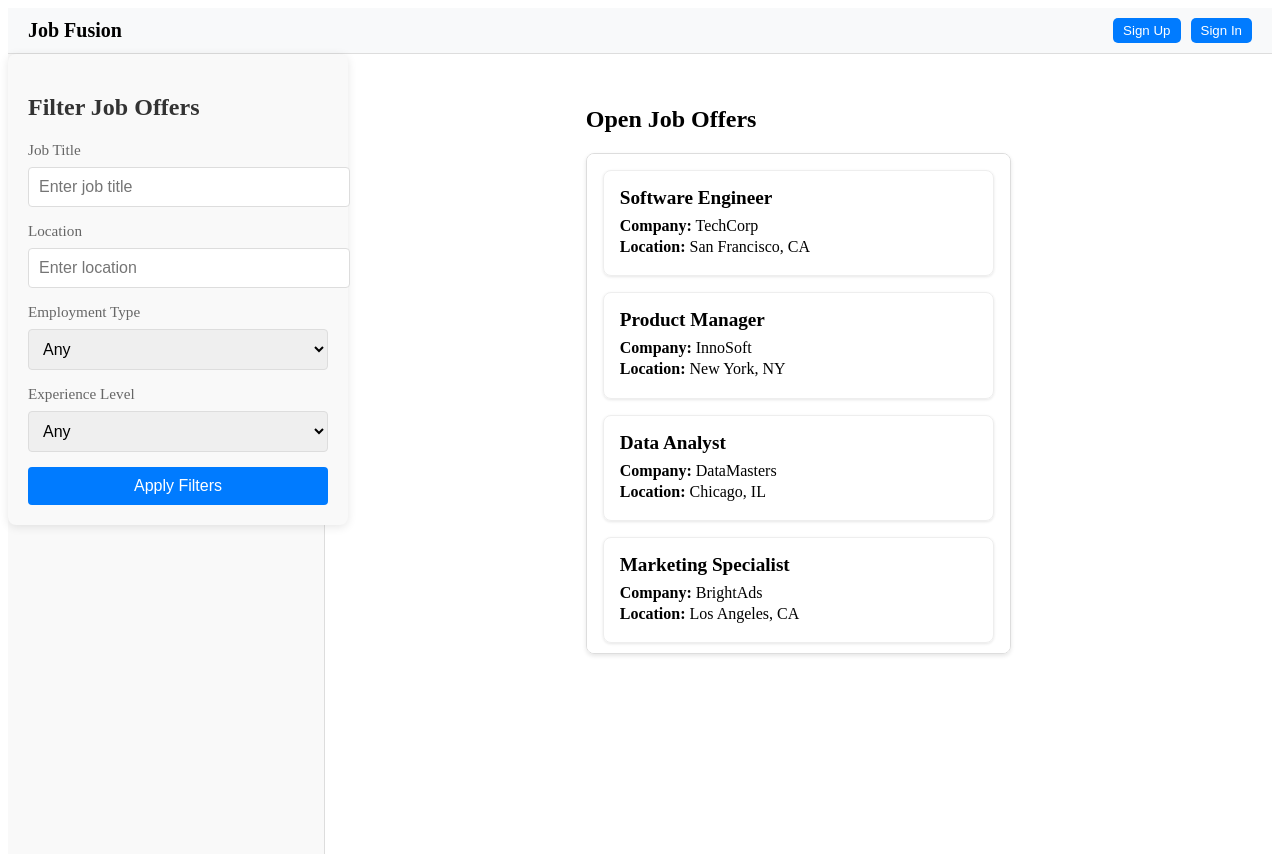
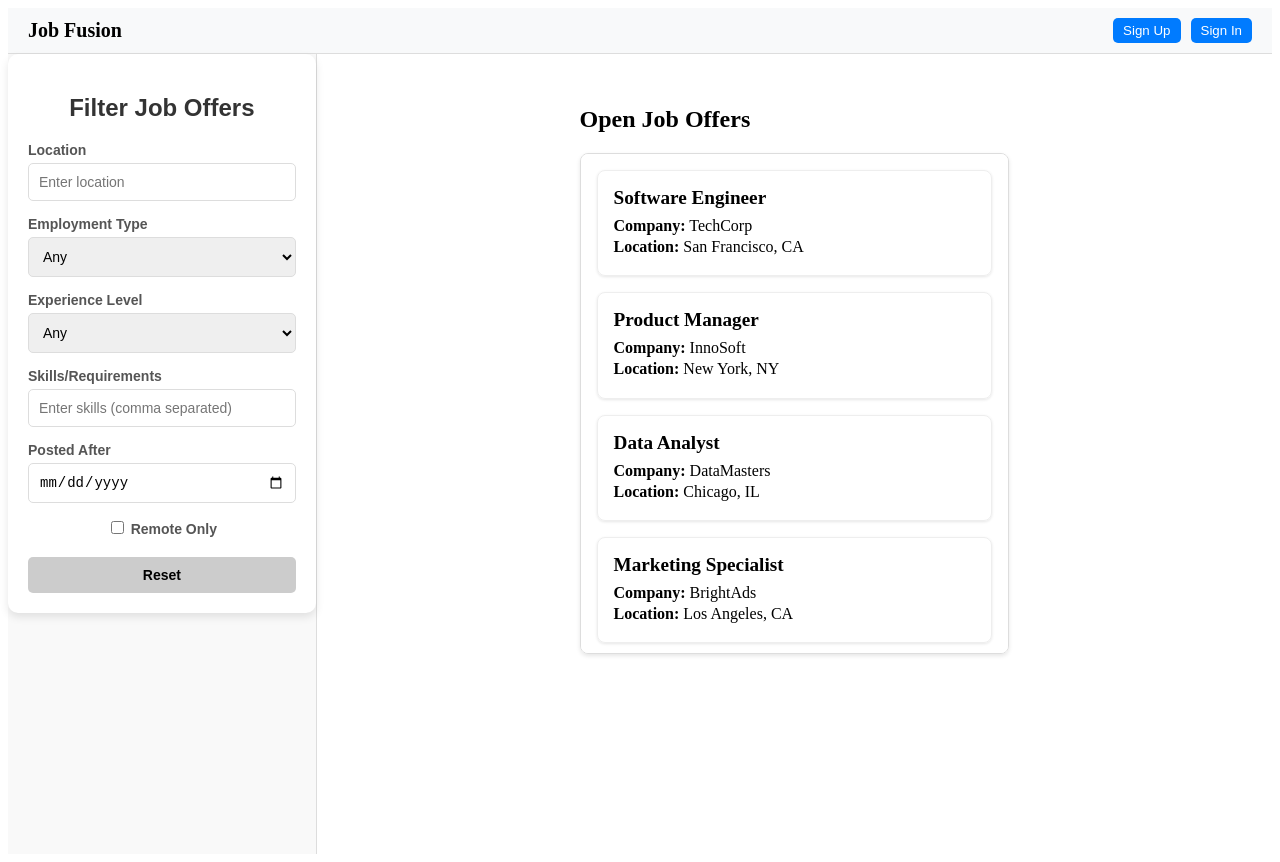
Before and after one commit to mo-hamedaziz/job-fusion-ui, an Angular app: page /welcome in a window 1280 px wide. Built offline with nearby package versions, Linux system fonts and the light colour scheme.

Commit message:
Updated the job offers filter

```diff
--- a/src/app/components/job-offers-filter/job-offers-filter.component.css
+++ b/src/app/components/job-offers-filter/job-offers-filter.component.css
@@ -1,82 +1,74 @@
-/* Base container for the filter */
 .job-offers-filter-container {
+  background: #ffffff;
+  padding: 20px;
+  border-radius: 10px;
+  box-shadow: 0 4px 8px rgba(0, 0, 0, 0.1);
+  max-width: 400px;
+  margin: auto;
+  font-family: 'Arial', sans-serif;
+}
+
+h2 {
+  text-align: center;
+  color: #333;
+}
+
+.filter-group {
+  margin-bottom: 15px;
   display: flex;
   flex-direction: column;
-  padding: 20px;
-  background-color: #f9f9f9;
-  border-radius: 8px;
-  box-shadow: 0 2px 10px rgba(0, 0, 0, 0.1);
-  width: 300px;
-  max-width: 100%;
-  transition: transform 0.3s ease;
 }
 
-/* Adding a hover effect on the container */
-.job-offers-filter-container:hover {
-  transform: translateY(-5px);
+.filter-group label {
+  font-size: 14px;
+  font-weight: bold;
+  color: #555;
+  margin-bottom: 5px;
 }
 
-/* Section headers with clean modern style */
-.job-offers-filter-container h2 {
-  font-size: 1.5rem;
-  color: #333;
-  margin-bottom: 20px;
-  font-weight: 600;
+.filter-group input,
+.filter-group select {
+  padding: 10px;
+  border: 1px solid #ddd;
+  border-radius: 5px;
+  font-size: 14px;
 }
 
-/* Styling the form controls */
-.job-offers-filter-container label {
-  font-size: 0.95rem;
-  font-weight: 500;
-  color: #666;
-  margin-bottom: 8px;
-  display: block;
+.filter-group input:focus,
+.filter-group select:focus {
+  outline: none;
+  border-color: #007bff;
+  box-shadow: 0 0 5px rgba(0, 123, 255, 0.3);
 }
 
-/* Input and Select Fields */
-.job-offers-filter-container input,
-.job-offers-filter-container select {
-  width: 100%;
-  padding: 10px;
-  margin-bottom: 15px;
-  border: 1px solid #ddd;
-  border-radius: 4px;
-  font-size: 1rem;
-  outline: none;
-  transition: border-color 0.3s ease;
+.remote-option {
+  display: flex;
+  align-items: center;
+  gap: 10px;
 }
 
-/* Input/Select on focus */
-.job-offers-filter-container input:focus,
-.job-offers-filter-container select:focus {
-  border-color: #007bff;
+.filter-buttons {
+  display: flex;
+  justify-content: space-between;
+  margin-top: 15px;
 }
 
-/* Adding subtle hover effect on buttons */
-.job-offers-filter-container button {
-  padding: 10px 15px;
-  font-size: 1rem;
-  background-color: #007bff;
-  color: #fff;
+.reset-btn {
+  flex: 1;
+  padding: 10px;
   border: none;
-  border-radius: 4px;
+  font-size: 14px;
+  font-weight: bold;
   cursor: pointer;
-  transition: background-color 0.3s ease;
-  width: 100%;
+  border-radius: 5px;
+  transition: 0.3s;
 }
 
-.job-offers-filter-container button:hover {
-  background-color: #0056b3;
+.reset-btn {
+  background: #ccc;
+  color: black;
 }
 
-/* Responsive design for small screens */
-@media (max-width: 600px) {
-  .job-offers-filter-container {
-    width: 100%;
-    padding: 15px;
-  }
-
-  .job-offers-filter-container h2 {
-    font-size: 1.2rem;
-  }
+.reset-btn:hover {
+  background: #bbb;
 }
--- a/src/app/components/job-offers-filter/job-offers-filter.component.html
+++ b/src/app/components/job-offers-filter/job-offers-filter.component.html
@@ -1,15 +1,7 @@
 <div class="job-offers-filter-container">
   <h2>Filter Job Offers</h2>
 
-  <label for="title">Job Title</label>
-  <input
-    type="text"
-    id="title"
-    [(ngModel)]="filter.title"
-    placeholder="Enter job title"
-    (ngModelChange)="onFilterChange()"
-  />
-
+  <div class="filter-group">
     <label for="location">Location</label>
     <input
       type="text"
@@ -18,7 +10,9 @@
       placeholder="Enter location"
       (ngModelChange)="onFilterChange()"
     />
+  </div>
 
+  <div class="filter-group">
     <label for="employmentType">Employment Type</label>
     <select
       id="employmentType"
@@ -32,7 +26,9 @@
       <option value="Internship">Internship</option>
       <option value="Temporary">Temporary</option>
     </select>
+  </div>
 
+  <div class="filter-group">
     <label for="experienceLevel">Experience Level</label>
     <select
       id="experienceLevel"
@@ -44,6 +40,37 @@
       <option value="Mid">Mid</option>
       <option value="Senior">Senior</option>
     </select>
+  </div>
 
-  <button (click)="onFilterChange()">Apply Filters</button>
+  <div class="filter-group">
+    <label for="requirements">Skills/Requirements</label>
+    <input
+      type="text"
+      id="requirements"
+      [(ngModel)]="filter.requirements"
+      placeholder="Enter skills (comma separated)"
+      (ngModelChange)="onFilterChange()"
+    />
   </div>
+
+  <div class="filter-group">
+    <label for="dateOfCreation">Posted After</label>
+    <input
+      type="date"
+      id="dateOfCreation"
+      [(ngModel)]="filter.dateOfCreation"
+      (ngModelChange)="onFilterChange()"
+    />
+  </div>
+
+  <div class="filter-group remote-option">
+    <label>
+      <input type="checkbox" [(ngModel)]="filter.remoteOption" (change)="onFilterChange()" />
+      Remote Only
+    </label>
+  </div>
+
+  <div class="filter-buttons">
+    <button class="reset-btn" (click)="resetFilters()">Reset</button>
+  </div>
+</div>
--- a/src/app/components/job-offers-filter/job-offers-filter.component.ts
+++ b/src/app/components/job-offers-filter/job-offers-filter.component.ts
@@ -3,16 +3,18 @@ import { Component, EventEmitter, Output } from '@angular/core';
 @Component({
   selector: 'app-job-offers-filter',
   templateUrl: './job-offers-filter.component.html',
-  styleUrls: ['./job-offers-filter.component.css']
+  styleUrls: ['./job-offers-filter.component.css'],
 })
 export class JobOffersFilterComponent {
   @Output() filterChange = new EventEmitter<{ [key: string]: any }>();
 
   filter = {
-    title: '',
     location: '',
     employmentType: '',
-    experienceLevel: ''
+    requirements: '',
+    experienceLevel: '',
+    remoteOption: '',
+    dateOfCreation: '',
   };
 
   onFilterChange() {
@@ -21,10 +23,12 @@ export class JobOffersFilterComponent {
 
   resetFilters() {
     this.filter = {
-      title: '',
       location: '',
       employmentType: '',
-      experienceLevel: ''
+      requirements: '',
+      experienceLevel: '',
+      remoteOption: '',
+      dateOfCreation: '',
     };
     this.onFilterChange();
   }
--- a/src/app/components/job-offers/job-offers.component.ts
+++ b/src/app/components/job-offers/job-offers.component.ts
@@ -31,12 +31,21 @@ export class JobOffersComponent {
   onFilterChange(filter: { [key: string]: any }) {
     this.filteredJobOffers = this.jobOffers.filter((offer) => {
       return (
-        (!filter['title'] || offer.title.toLowerCase().includes(filter['title'].toLowerCase())) &&
         (!filter['location'] || offer.location.toLowerCase().includes(filter['location'].toLowerCase())) &&
         (!filter['employmentType'] || offer.employmentType === filter['employmentType']) &&
-        (!filter['experienceLevel'] || offer.experienceLevel === filter['experienceLevel'])
+        (!filter['experienceLevel'] || offer.experienceLevel === filter['experienceLevel']) &&
+        (!filter['remoteOption'] || offer.remoteOption === filter['remoteOption']) &&
+        (!filter['requirements'] || this.matchRequirements(offer.requirements, filter['requirements'])) &&
+        (!filter['dateOfCreation'] || offer.postedDate >= filter['dateOfCreation'])
       );
     });
   }
 
+  // Checks if job offer includes required skills/keywords
+  private matchRequirements(jobRequirements: string[], filterRequirements: string): boolean {
+    const requiredKeywords = filterRequirements.toLowerCase().split(',').map(req => req.trim());
+    return requiredKeywords.every(keyword =>
+      jobRequirements.some(req => req.toLowerCase().includes(keyword))
+    );
+  }
 }
--- a/src/app/services/job-offers.service.ts
+++ b/src/app/services/job-offers.service.ts
@@ -455,7 +455,6 @@ export class JobOfferService {
 
   constructor() {}
 
-  // Method to get job offers as an observable
   getJobOffers(): Observable<JobOffer[]> {
     return of(this.jobOffers);
   }
```
Lines whose indentation alone changed are shown as unchanged.
